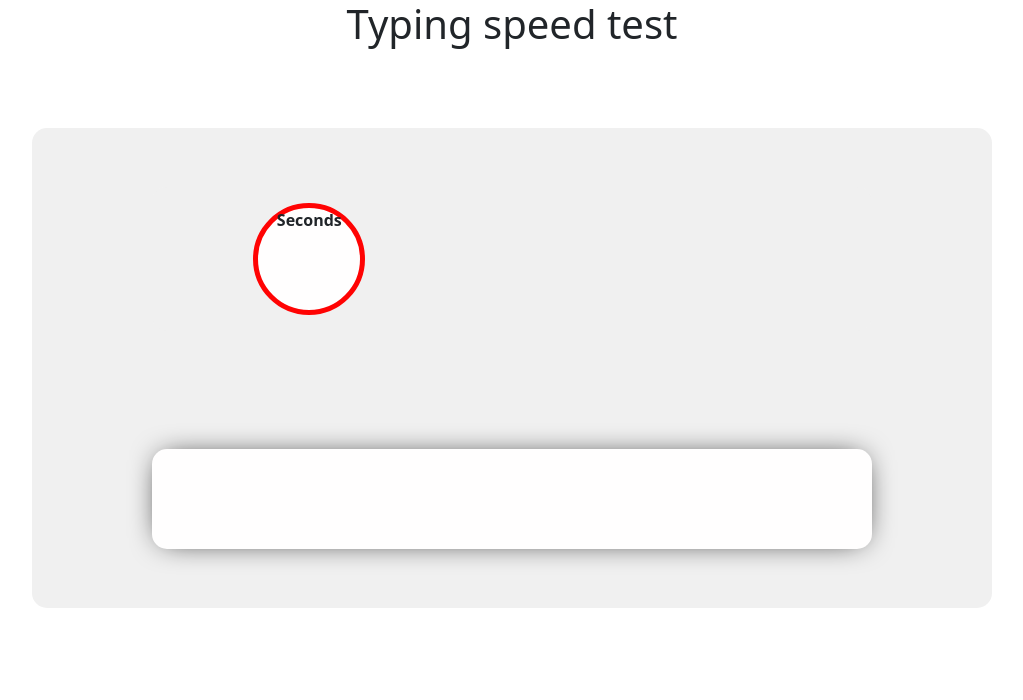
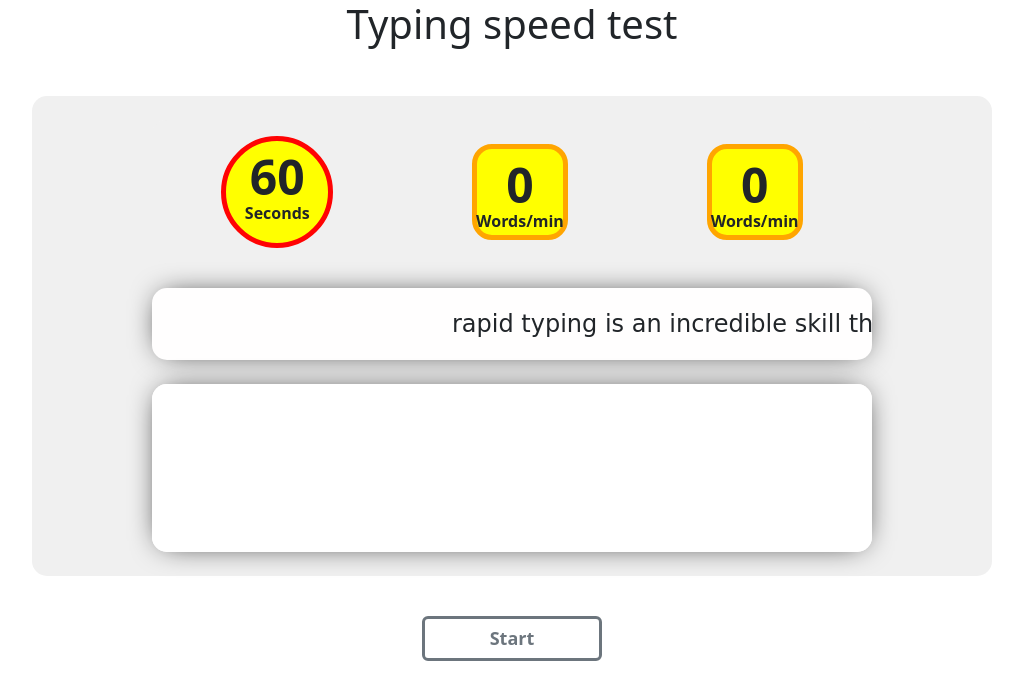
Before and after one commit to CrisGS/TypeSpeed, a plain HTML site: page index.html in a window 1280 px wide. Shown: the whole page, without its empty margins (128-1151 px from the left). Drawn offline with nearby package versions, Linux system fonts and the light colour scheme.

Commit message:
minor style changes

```diff
--- a/index.html
+++ b/index.html
@@ -3,24 +3,41 @@
   <head>
     <meta charset="utf-8">
     <meta name="viewport" content="width=device-width, initial-scale=1">
-    <title>Bootstrap demo</title>
+    <title>Typing speed</title>
     <link rel="icon" type="image/x-icon" href="favicon.ico">
     <link rel="stylesheet" href="style.css">
     <link href="https://cdn.jsdelivr.net/npm/bootstrap@5.3.0/dist/css/bootstrap.min.css" rel="stylesheet" integrity="sha384-9ndCyUaIbzAi2FUVXJi0CjmCapSmO7SnpJef0486qhLnuZ2cdeRhO02iuK6FUUVM" crossorigin="anonymous">
   </head>
   <body>
     <h1 style="text-align:center">Typing speed test</h1>
-    <div class="main">
-      <div class="panel">
-        <div class="timer">
-          <span class="time"></span>
-          <span class="time-units">Seconds</span>
+    <div class="all-content">
+      <div class="main">
+        <div class="panel">
+          <div class="timer">
+            <span class="time-value" id="time-value"></span>
+            <span class="time-units">Seconds</span>
+          </div>
+          <div class="speed-info">
+            <span class="speed-value" id="speed-value"></span>
+            <span class="speed-units">Words/min</span>
+          </div>
+          <div class="accuracy-info">
+            <span class="accuracy-value" id="accuracy-value"></span>
+            <span class="accuracy-units">Words/min</span>
+          </div>
         </div>
-        <div class="speed"></div>
-        <div class="accuracy"></div>
+        <div class="given-text-container">
+          <span class="given-text" id="given-text"></span>
+        </div>
+        <div class="typing-area">
+          <textarea type="text" id="typeText" class="text"></textarea>
+        </div>
       </div>
-      <div class="typing-area"></div>
+      <div class="buttons-place">
+        <button type="button" class="btn btn-outline-secondary" id="start-button" style="font-weight: bold; font-size: large; border-width: 3px;" onclick="timer()">Start</button>
+      </div>
     </div>
+    <script src="script.js"></script>
     <script src="https://cdn.jsdelivr.net/npm/bootstrap@5.3.0/dist/js/bootstrap.bundle.min.js" integrity="sha384-geWF76RCwLtnZ8qwWowPQNguL3RmwHVBC9FhGdlKrxdiJJigb/j/68SIy3Te4Bkz" crossorigin="anonymous"></script>
   </body>
 </html>
--- a/style.css
+++ b/style.css
@@ -2,11 +2,11 @@
   display: flex;
   width: 75%;
   height:30em;
-    margin: auto;
-    margin-top: 5em;
+  margin: 40px auto 40px auto;
+  margin-top: 2.5em;
   align-items: center;
   flex-direction: column;
-    justify-content: space-around;
+  justify-content: space-evenly;
   border-radius: 15px;
   background-color: rgb(240, 240, 240);
 }
@@ -23,7 +23,7 @@
 
 .typing-area {
   width: 75%;
-    height: 100px;
+  height: 35%;
   border-radius: 15px;
   background-color: rgb(255, 254, 254);
   box-shadow: 0px 0px 30px -10px black;
@@ -37,7 +37,7 @@
   border-radius: 100px;
   flex-direction: column;
   align-items: center;
-    background-color: rgb(255, 254, 254);
+  background-color: yellow;
 }
 
 .time-value {
@@ -59,7 +59,7 @@
   height: 6em;
   border-radius: 20px;
   border: 5px solid orange;
-    background-color: rgb(255, 254, 254);
+  background-color: yellow;
 }
 
 .speed-value {
@@ -81,7 +81,7 @@
   height: 6em;
   border-radius: 20px;
   border: 5px solid orange;
-    background-color: rgb(255, 254, 254);
+  background-color: yellow;
 }
 
 .accuracy-value {
@@ -100,11 +100,54 @@
   height: 100%;
   width: 100%;
   border-radius: 15px;
-    font-size: 2.5rem;
+  font-size: 1.5rem;
   font-weight: 500;
   font-family: cursive;
+  resize: none;
+}
+
+.given-text-container {
+  display: flex;
+  width: 75%;
+  height: 15%;
+  border-radius: 15px;
+  background-color: rgb(255, 254, 254);
+  box-shadow: 0px 0px 30px -10px black;
+}
+
+.given-text {
+  display: flex;
+  align-items: center;
+  width: 100%;
+  height: 100%;
+  margin: auto;
+  margin-left: 300px;
+  font-size: 1.5rem;
+  font-weight: 500;
+  font-family: cursive;
+  overflow: hidden;
+  white-space: nowrap;
 }
 
 *:focus {
   outline: none;
 }
+
+.buttons-place {
+  display: flex;
+  width: 75%;
+  height: fit-content;
+  justify-content: center;
+}
+
+.all-content {
+  display: flex;
+  width: 100%;
+  height: 40rem;
+  flex-direction: column;
+  align-items: center;
+}
+
+.btn-outline-secondary {
+  width: 10em;
+}
```
Lines whose indentation alone changed are shown as unchanged.
